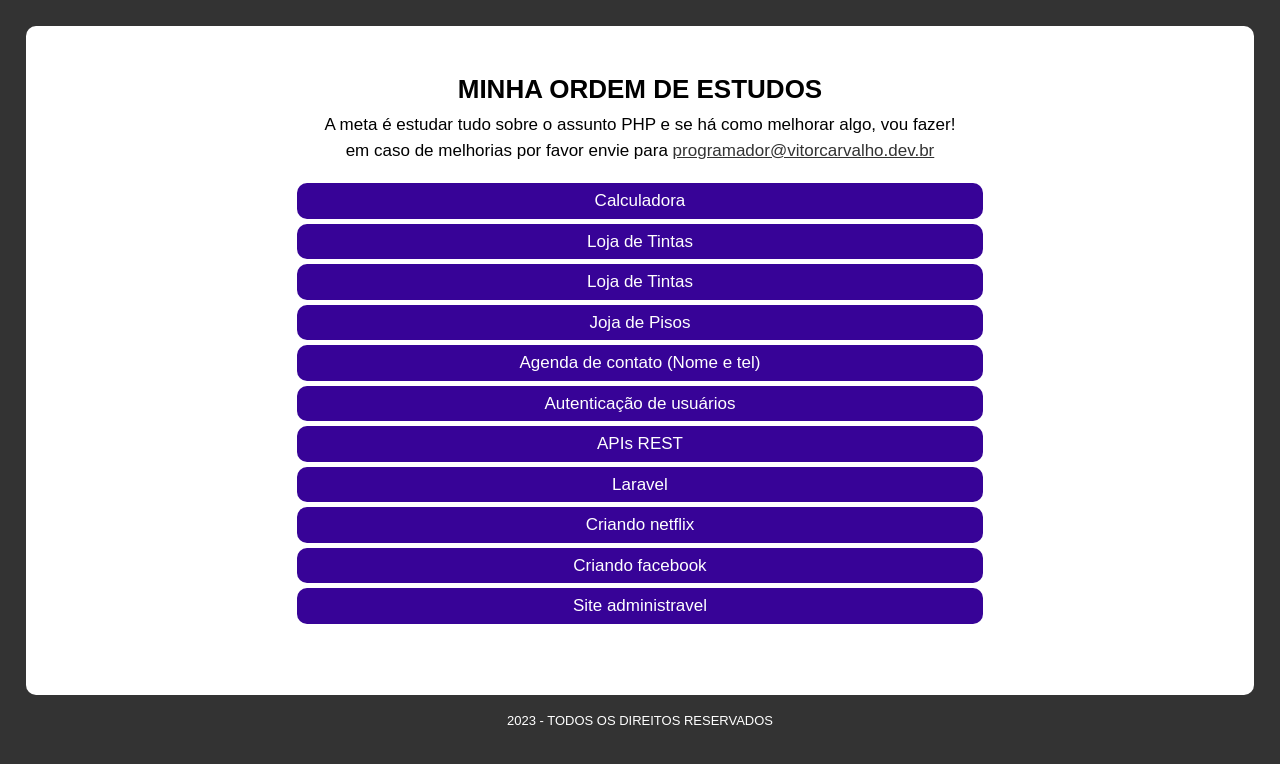
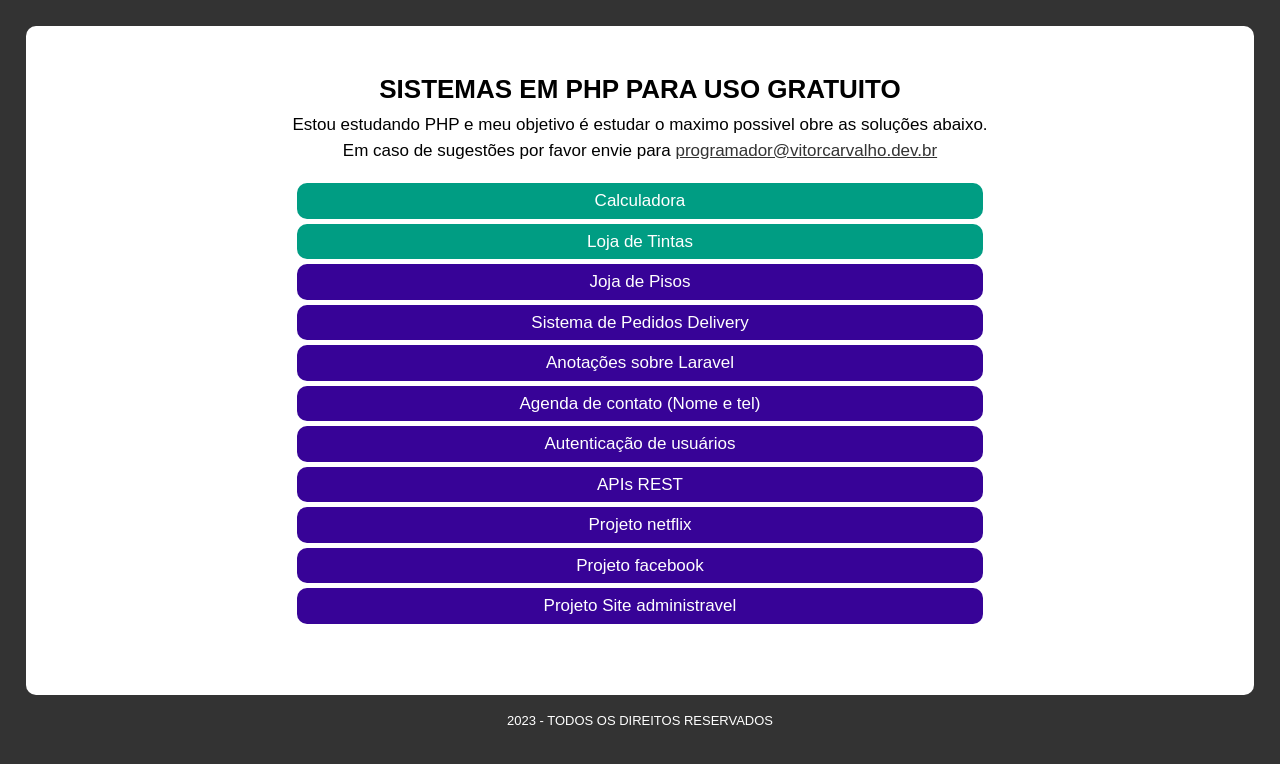
Before and after one commit to vitorcarvdev/Exercicios-PHP, a PHP site: page / in a window 1280 px wide. Shown: the top 764 px of the page. Run offline with PHP 8.4, Linux system fonts and the light colour scheme.

Commit message:
Finalizado correções
Loja de tintas e css dos formularios

```diff
--- a/index.php
+++ b/index.php
@@ -3,7 +3,7 @@
 <head>
 <meta charset="UTF-8">
 <meta name="viewport" content="width=device-width, initial-scale=1.0">
-<title>Estudo PHP</title>
+<title>Sistemas em PHP para uso gratuito | Apps Vitor Carvalho</title>
 <meta name="keywords" content="sistema em php, sistema gratuito em php, desenvolvedor php">
 <script src="js/script.js"></script>
 <link rel="stylesheet" type="text/css" href="styles/style.css" />
@@ -12,21 +12,21 @@
 <body>
 
 <div id="conteudo">
-    <h1>Minha ordem de estudos</h1>
+    <h1>Sistemas em PHP para uso gratuito</h1>
 
-    <p>A meta é estudar tudo sobre o assunto PHP e se há como melhorar algo, vou fazer!<br/>em caso de melhorias por favor envie para <a href="mailto:programador@vitorcarvalho.dev.br">programador@vitorcarvalho.dev.br</a><br/>
+    <p>Estou estudando PHP e meu objetivo é estudar o maximo possivel obre as soluções abaixo.<br/>Em caso de sugestões por favor envie para <a href="mailto:programador@vitorcarvalho.dev.br">programador@vitorcarvalho.dev.br</a><br/>
         <ul id="menu">
-            <li><a href="calculadora.php">Calculadora</a></li>
-            <li><a href="lojatintas.php">Loja de Tintas</a></li>
-            <li><a href="#">Loja de Tintas</a></li>
+            <li style="background:#009d83;"><a href="calculadora.php">Calculadora</a></li>
+            <li style="background:#009d83;"><a href="lojatintas.php">Loja de Tintas</a></li>
             <li><a href="#">Joja de Pisos</a></li>
+            <li><a href="#">Sistema de Pedidos Delivery</a></li>
+            <li><a href="#">Anotações sobre Laravel</a></li>
             <li><a href="#">Agenda de contato (Nome e tel)</a></li>
             <li><a href="#">Autenticação de usuários</a></li>
             <li><a href="#">APIs REST</a></li>
-            <li><a href="#">Laravel</a></li>
-            <li><a href="#">Criando netflix</a></li>
-            <li><a href="#">Criando facebook</a></li>
-            <li><a href="#">Site administravel</a></li>
+            <li><a href="#">Projeto netflix</a></li>
+            <li><a href="#">Projeto facebook</a></li>
+            <li><a href="#">Projeto Site administravel</a></li>
         </ul>
 </div>
 
--- /dev/null
+++ b/js/script.js
@@ -0,0 +1 @@
+//em breve
--- a/styles/style.css
+++ b/styles/style.css
@@ -11,7 +11,7 @@ table, caption, tbody, tfoot, thead, tr, th, td,
 article, aside, canvas, details, embed,
 figure, figcaption, footer, header, hgroup,
 menu, nav, output, ruby, section, summary,
-time, mark, audio, video {
+time, mark, audio, video, input, select{
     margin: 0;
     padding: 0;
     border: 0;
@@ -63,7 +63,8 @@ p, ul, ol{margin-bottom: 20px;}
     color: #000000; font-size: 15px
   }
 
-  input, select{padding:10px; font-size: 15px; margin-bottom: 10px;}
+  input{width:96%; padding:1% 2%; font-size: 15px; margin-bottom: 10px; border:1px solid #ccc;}
+  input[type="submit"]{width:100%; padding:2%; font-size: 15px; margin-bottom: 10px; background:#0ab99c; border:1px solid #ccc;}
 
 
 /* ================== Fim do Reset CSS ================== */
@@ -82,9 +83,12 @@ body{background: #333;}
 
 #rodape{text-align: center; color:#fff; font-size: 13px; margin-bottom: 20px; text-transform: uppercase;}
 
+#form-caculadora{max-width: 700px; margin:0 auto !important;}
+#form-caculadora #operacoes {width: 130px; padding: 2%; margin-bottom: 10px; border:1px solid #ccc;}
+
 #faixa-exercicio{width: 96%; border-radius: 20px; background:#eee; padding:2%; }
-#faixa-resultado{width: 50%; border-radius: 20px; background:rgb(55, 3, 151); padding: 10px;}
+#faixa-resultado{width: 90%; border-radius: 20px; background:rgb(55, 3, 151); padding: 10px;}
 
-@media only screen and (max-width: 700px) {
+@media only screen and (max-width: 700px){
   #menu li{width: 100%;}
 }
```
Also changed, not shown: lojatintas.php (+20 -15 lines), favicon.ico (added).
